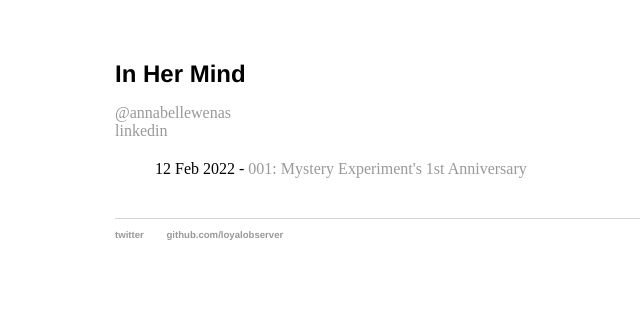
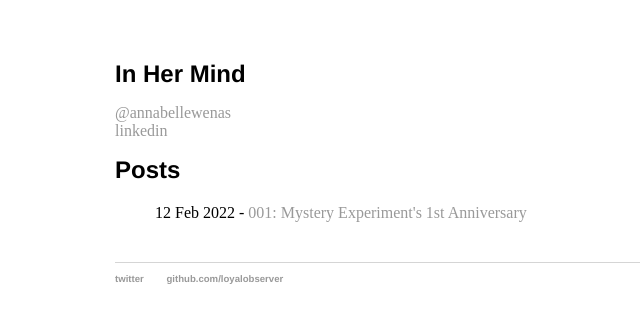
Before and after one commit to loyalobserver/loyalobserver, a Jekyll site: the page built from index.html, in a window 1280 px wide. Shown: the top 323 px of the page, without its empty margins (77-717 px from the left). Built offline with Jekyll 4.4.1, drawn with Linux system fonts in a browser that asks for light colours.

Commit message:
Update index.html

```diff
--- a/index.html
+++ b/index.html
@@ -1,12 +1,16 @@
 ---
 layout: default
 title: In Her Mind
+title2: Posts
 ---
 
 
 <h1>{{ page.title }}</h1>
 	<a href="https://twitter.com/annabellewenas">@annabellewenas</a>
 	<br><a href="https://github.com/loyalobserver">linkedin</a>
+	<br>
+
+<h1>{{ page.title2 }}</h1>
 
 	<ul class="posts">
 
```
